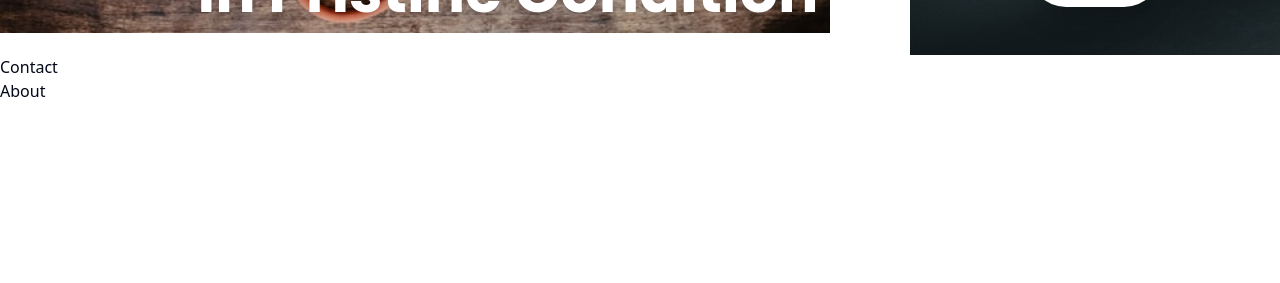
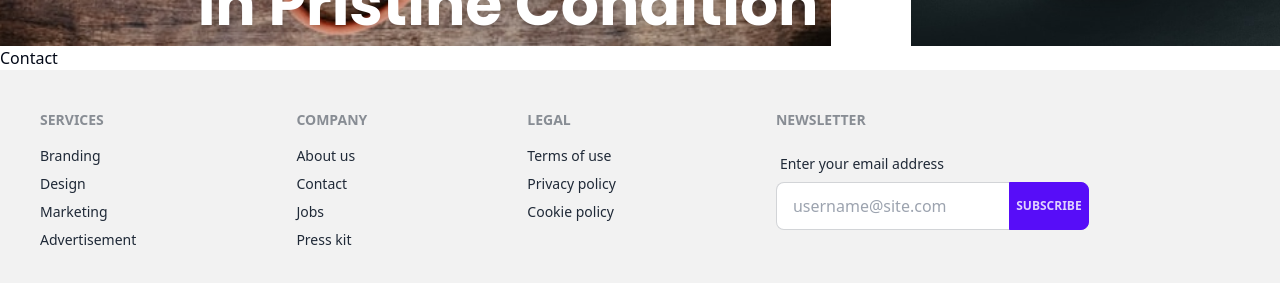
Before and after one commit to Novo1999/E-Commerce-Frontend, a React (Vite) app: page / in a window 1280 px wide. Shown: the part 2429-2712 px from the top of the page. Before the commit the page ends 2532 px from the top, so only its background shows below. Built offline with nearby package versions, Linux system fonts and the light colour scheme; no server answers; a web font is replaced by a local one.

Commit message:
pristine section

```diff
--- a/src/components/About.tsx
+++ b/src/components/About.tsx
@@ -1,4 +1,45 @@
 const About = () => {
-  return <div>About</div>
+  return (
+    <footer className='footer p-10 bg-base-200 text-base-content'>
+      <nav>
+        <header className='footer-title'>Services</header>
+        <a className='link link-hover'>Branding</a>
+        <a className='link link-hover'>Design</a>
+        <a className='link link-hover'>Marketing</a>
+        <a className='link link-hover'>Advertisement</a>
+      </nav>
+      <nav>
+        <header className='footer-title'>Company</header>
+        <a className='link link-hover'>About us</a>
+        <a className='link link-hover'>Contact</a>
+        <a className='link link-hover'>Jobs</a>
+        <a className='link link-hover'>Press kit</a>
+      </nav>
+      <nav>
+        <header className='footer-title'>Legal</header>
+        <a className='link link-hover'>Terms of use</a>
+        <a className='link link-hover'>Privacy policy</a>
+        <a className='link link-hover'>Cookie policy</a>
+      </nav>
+      <form>
+        <header className='footer-title'>Newsletter</header>
+        <fieldset className='form-control w-80'>
+          <label className='label'>
+            <span className='label-text'>Enter your email address</span>
+          </label>
+          <div className='relative w-fit'>
+            <input
+              type='text'
+              placeholder='username@site.com'
+              className='input input-bordered w-full pr-16'
+            />
+            <button className='btn btn-primary absolute w-20 text-xs top-0 right-0 rounded-l-none'>
+              Subscribe
+            </button>
+          </div>
+        </fieldset>
+      </form>
+    </footer>
+  )
 }
 export default About
--- a/src/components/Category.tsx
+++ b/src/components/Category.tsx
@@ -79,7 +79,7 @@ const Category = () => {
       )}
       {productsByCategory?.data.length > 4 && (
         <Link
-          className='ml-4 xl:ml-20'
+          className='ml-4 xl:ml-20 w-fit'
           to={`products/product?category=${category}`}
         >
           <Button variant='outline'>See More</Button>
--- a/src/components/PristineBanner.tsx
+++ b/src/components/PristineBanner.tsx
@@ -2,10 +2,10 @@ import { Link } from 'react-router-dom'
 
 const PristineBanner = () => {
   return (
-    <section className='flex flex-col gap-4 items-center justify-center lg:flex-row w-fit sm:m-auto xl:gap-20 sm:mt-10 xl:m-auto xl:mt-12 mt-10 mx-6 lg:mx-14'>
+    <section className='flex flex-col gap-4 items-center justify-center lg:flex-row w-fit mt-10 mx-6 sm:mx-auto lg:mx-20 xl:mx-auto xl:gap-20'>
       <figure className='relative hover:opacity-90 transition-opacity'>
         <img
-          className='h-fit lg:w-[51rem] xl:w-[56rem]'
+          className='h-fit lg:h-[35rem] xl:h-[37.3rem] object-cover'
           src='/assets/pristine-1.jpg'
           alt='image'
         />
@@ -21,7 +21,7 @@ const PristineBanner = () => {
       </figure>
       <figure className='relative flex flex-col items-center hover:opacity-90 transition-opacity'>
         <img
-          className='h-fit lg:h-[27.5rem] xl:h-[37.4rem] lg:object-cover'
+          className='h-fit lg:h-[35rem] xl:h-[37.3rem] object-cover'
           src='/assets/pristine-2.jpg'
           alt='image'
         />
--- a/src/pages/AllProducts.tsx
+++ b/src/pages/AllProducts.tsx
@@ -11,7 +11,11 @@ import {
 import { Link, useSearchParams } from 'react-router-dom'
 import { Spinner } from '@/components'
 import { MouseEvent, useEffect, useState } from 'react'
-import { handleSortQuery, handleURLSortQuery } from '@/utils/handleQueryString'
+import {
+  handleSelectPlaceholderValue,
+  handleSortQuery,
+  handleURLSortQuery,
+} from '@/utils/handleQueryString'
 
 export interface Product {
   _id: string
@@ -73,11 +77,11 @@ const AllProducts = () => {
 
   return (
     <div className='flex flex-col items-center p-10 relative'>
-      <div className='flex justify-between gap-4 w-full xl:px-10'>
+      <div className='flex justify-between gap-4 w-full lg:px-[2rem] xl:px-[4rem] 2xl:px-[17rem]'>
         <div>
           <Select onValueChange={(value) => handleLimit(value)}>
             <SelectTrigger className='sm:w-[180px] w-fit'>
-              <SelectValue placeholder='Show' />
+              <SelectValue placeholder={searchParams.get('limit') || 'Show'} />
             </SelectTrigger>
             <SelectContent>
               {Array.from(
@@ -93,7 +97,7 @@ const AllProducts = () => {
         </div>
         <Select onValueChange={(value) => handleSortBy(value)}>
           <SelectTrigger className='sm:w-[180px] w-fit'>
-            <SelectValue placeholder='Sort By' />
+            <SelectValue placeholder={handleSelectPlaceholderValue(sortBy)} />
           </SelectTrigger>
           <SelectContent>
             <SelectItem value='a-z'>Name (A - Z)</SelectItem>
@@ -151,7 +155,6 @@ const AllProducts = () => {
       </div>
       <div
         onClick={(e) => {
-          // console.log(e.target.value)
           handlePagination(e)
         }}
         className='join'
--- a/src/utils/handleQueryString.ts
+++ b/src/utils/handleQueryString.ts
@@ -1,35 +1,39 @@
 export const handleURLSortQuery = (value: string) => {
-  let sortQuery
   switch (value) {
     case 'name-asc':
-      sortQuery = 'a-z'
-      break
+      return 'a-z'
     case 'name-desc':
-      sortQuery = 'z-a'
-      break
+      return 'z-a'
     case 'price-asc':
-      sortQuery = 'price[a-z]'
-      break
+      return 'price[a-z]'
+
     case 'price-desc':
-      sortQuery = 'price[z-a]'
+      return 'price[z-a]'
   }
-  return sortQuery
 }
 
 export const handleSortQuery = (value: string) => {
-  let sortQuery
   switch (value) {
     case 'a-z':
-      sortQuery = 'name-asc'
-      break
+      return 'name-asc'
     case 'z-a':
-      sortQuery = 'name-desc'
-      break
+      return 'name-desc'
     case 'price[a-z]':
-      sortQuery = 'price-asc'
-      break
+      return 'price-asc'
     case 'price[z-a]':
-      sortQuery = 'price-desc'
+      return 'price-desc'
   }
-  return sortQuery
 }
+
+export const handleSelectPlaceholderValue = (value: string) => {
+  switch (value) {
+    case 'a-z':
+      return 'Name [A-Z]'
+    case 'z-a':
+      return 'Name [Z-A]'
+    case 'price[a-z]':
+      return 'Price (Low-High)'
+    case 'price[z-a]':
+      return 'Price (High-Low)'
+  }
+}
```
